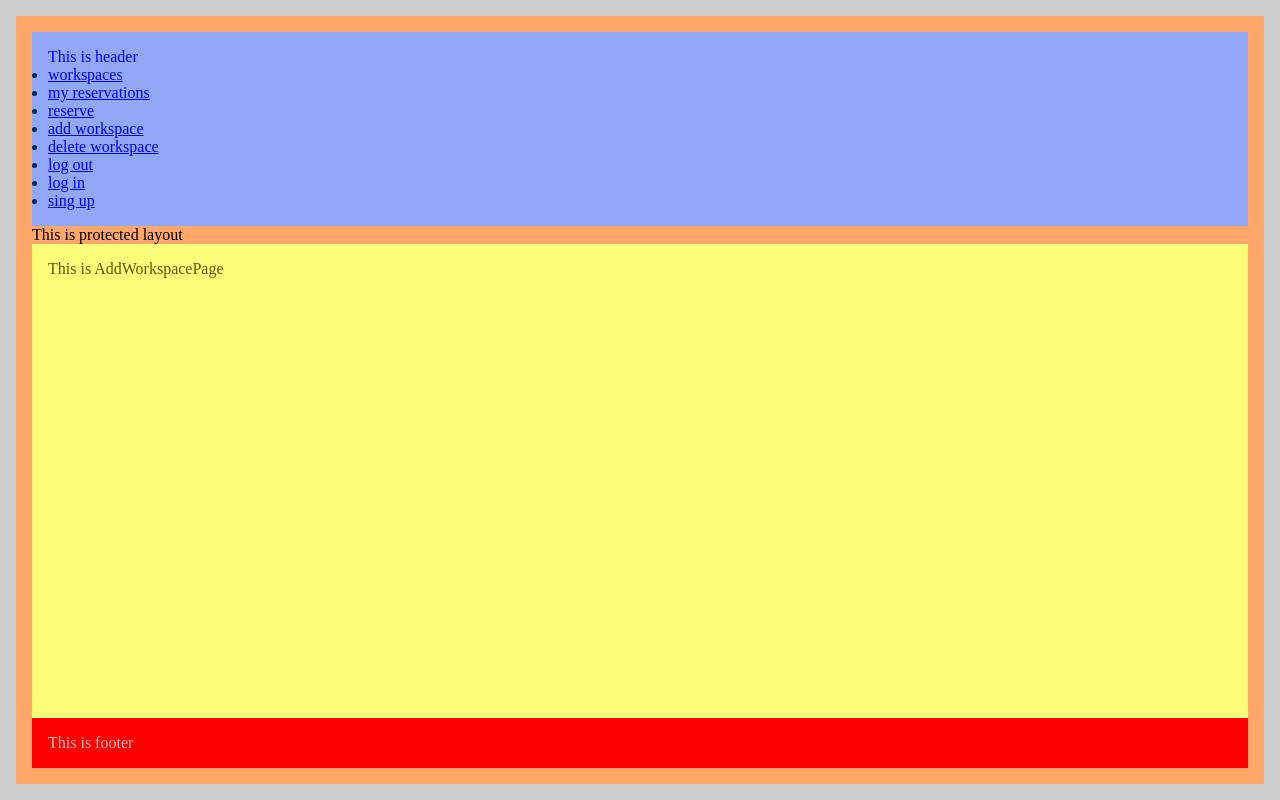
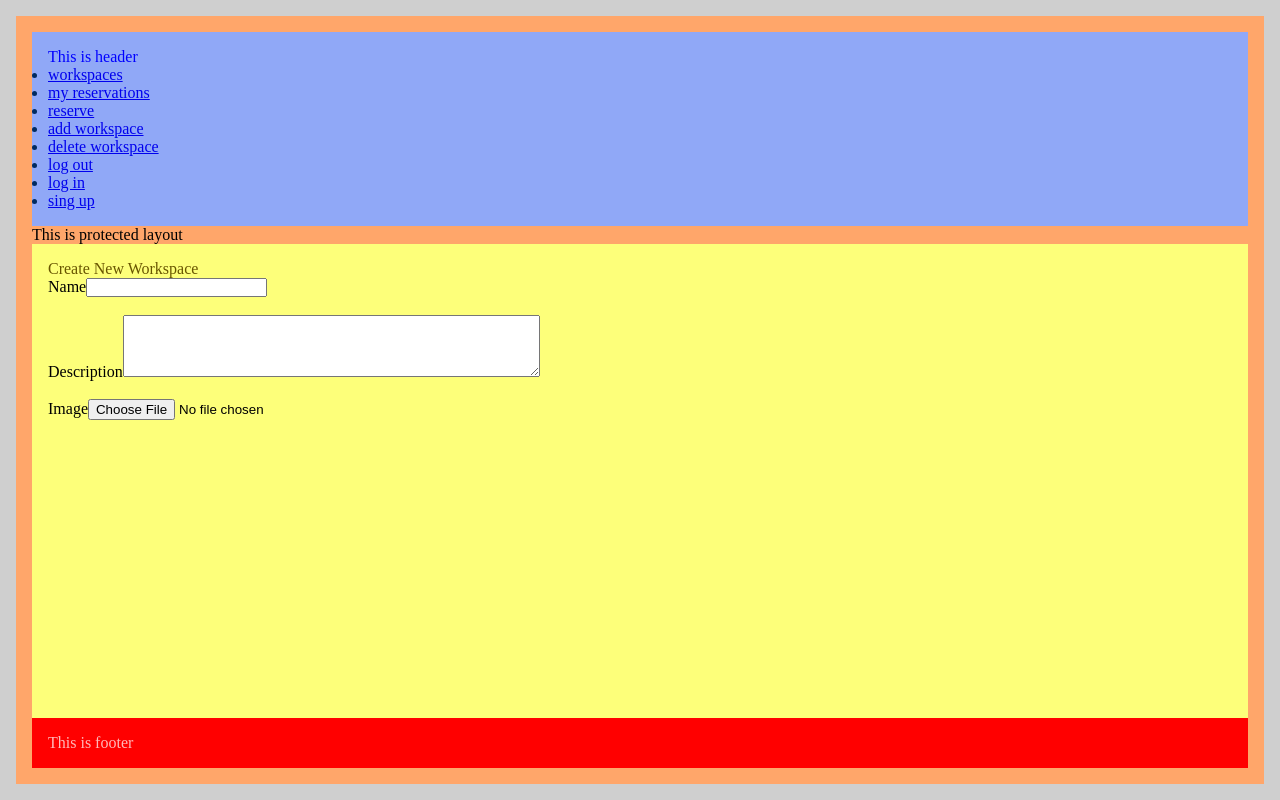
Before and after one commit to Zilola-Nazarova/workspace-reservation-front-end, a React (Create React App) app: page /add_workspace in a window 1280 px wide. Built offline with nearby package versions, Linux system fonts and the light colour scheme; no server answers.

Commit message:
Add new workspace form elements

```diff
--- a/src/routes/AddWorkspacePage.js
+++ b/src/routes/AddWorkspacePage.js
@@ -1,9 +1,35 @@
 import styles from '../styles/AddWorkspacePage.module.css';
 
-const AddWorkspacePage = () => (
-  <div className={styles.page}>
-    <p>This is AddWorkspacePage</p>
-  </div>
-);
+const AddWorkspacePage = () => {
+  const handleSubmit = () => { };
+  return (
+    <div className={styles.page}>
+      <p>Create New Workspace</p>
+      <form onSubmit={(e) => handleSubmit(e)}>
+        <label htmlFor="name">
+          Name
+          <input type="text" name="name" id="name" />
+        </label>
+        <br />
+        <br />
+        <label htmlFor="description">
+          Description
+          <textarea
+            name="description"
+            id="description"
+            rows="4" // Set the number of visible lines
+            cols="50"
+          />
+        </label>
+        <br />
+        <br />
+        <label htmlFor="image">
+          Image
+          <input type="file" name="image" id="image" />
+        </label>
+      </form>
+    </div>
+  );
+};
 
 export default AddWorkspacePage;
```
